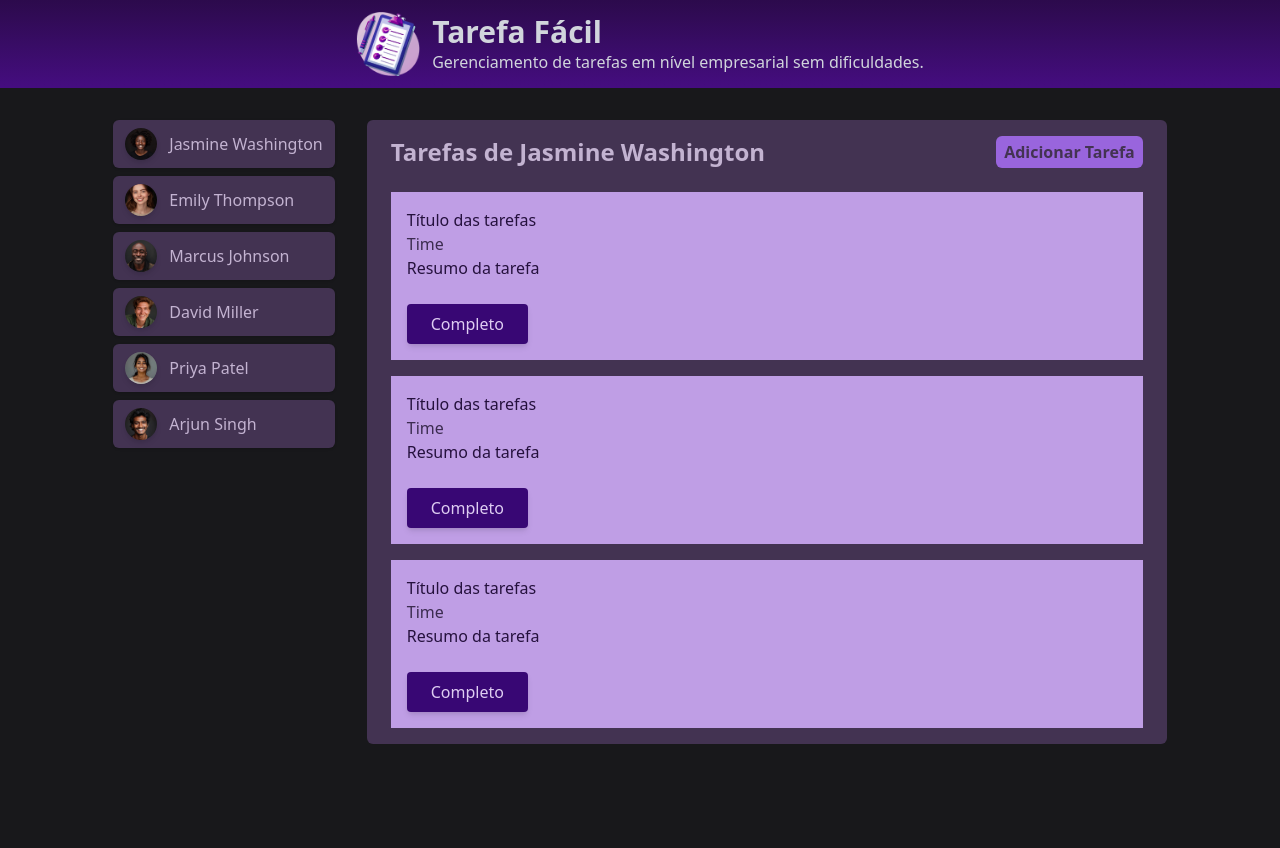
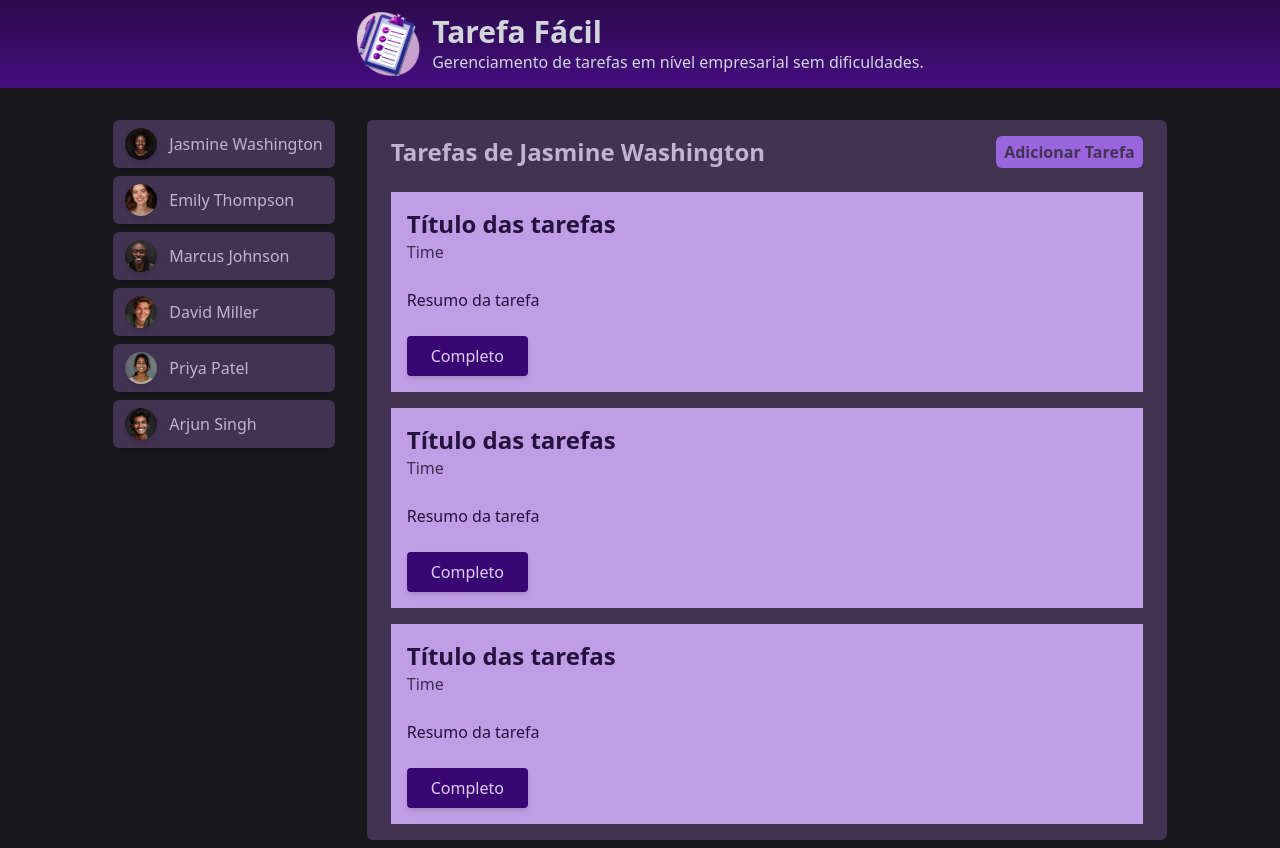
Before and after one commit to mrcomputer2018/angular-easy-task, an Angular app: page / in a window 1280 px wide. Both pictures are taken after a click on the button "Jasmine Washington". Before the commit the page ends 800 px from the top, so only its background shows below. Built offline with nearby package versions, Linux system fonts and the light colour scheme.

Commit message:
feat: implement task management with dynamic data binding and user selection

```diff
--- a/src/app/app.component.html
+++ b/src/app/app.component.html
@@ -9,7 +9,7 @@
     </ul>
     <div>
         @if (selectedUserId) {
-        <app-tasks [name]="name" />
+            <app-tasks [name]="name" [userId]="selectedUserId" />
         } @else {
             <p class="text-gray-500 text-center w-[800px] text-lg font-bold py-40">
                 Selecione um usuário para ver suas tarefas
--- a/src/app/components/tasks/task/task.component.html
+++ b/src/app/components/tasks/task/task.component.html
@@ -1,7 +1,7 @@
 <article class="p-4 bg-[#bf9ee5] text-[#25113d]">
-    <h2>Título das tarefas</h2>
+    <h2 class="text-2xl font-bold">Título das tarefas</h2>
     <time class="text-[#3c2c50]">Time</time>
-    <p>Resumo da tarefa</p>
+    <p class="text-md mt-6">Resumo da tarefa</p>
     <div class="flex justify-between items-center mt-6">
         <button class="text-md bg-[#380774] text-[#decdf2] hover:bg-[#4a0774] rounded-sm py-2 px-6 shadow-md transition-all duration-300">
             Completo
--- a/src/app/components/tasks/tasks.component.html
+++ b/src/app/components/tasks/tasks.component.html
@@ -13,15 +13,11 @@
 
     <div>
         <ul class="flex flex-col gap-4 rounded-md">
-            <li>
-                <app-task />
-            </li>
-             <li>
-                <app-task />
-            </li>
-             <li>
-                <app-task />
-            </li>
+            @for (task of tasks; track $index) {
+                <li>
+                    <app-task [task]="task"></app-task>
+                </li>
+            }
         </ul>
     </div>
 </section>
--- a/src/app/components/tasks/tasks.component.ts
+++ b/src/app/components/tasks/tasks.component.ts
@@ -1,5 +1,7 @@
+import { Task } from './../../data/dummy-tasks';
 import { Component, Input } from '@angular/core';
 import { TaskComponent } from './task/task.component';
+import { dummyTasks } from '../../data/dummy-tasks';
 
 @Component({
     selector: 'app-tasks',
@@ -8,10 +10,17 @@ import { TaskComponent } from './task/task.component';
     templateUrl: './tasks.component.html',
 })
 export class TasksComponent {
-    @Input() name?: string;
+    @Input({ required: true }) userId!: string;
+    @Input({ required: true }) name!: string;
+
+    tasks: Task[] = dummyTasks;
 
     addTask() {
         // Logic to add a task
         console.log('Task added');
     }
+
+    get selectedUserTasks() {
+        return this.tasks.filter(task => task.userId === this.userId);
+    }
 }
--- /dev/null
+++ b/src/app/data/dummy-tasks.ts
@@ -0,0 +1,33 @@
+export const dummyTasks = [
+  {
+    id: 't1',
+    userId: 'u1',
+    title: 'Master Angular',
+    summary:
+      'Learn all the basic and advanced features of Angular & how to apply them.',
+    dueDate: '2025-12-31',
+  },
+  {
+    id: 't2',
+    userId: 'u3',
+    title: 'Build first prototype',
+    summary: 'Build a first prototype of the online shop website',
+    dueDate: '2024-05-31',
+  },
+  {
+    id: 't3',
+    userId: 'u3',
+    title: 'Prepare issue template',
+    summary:
+      'Prepare and describe an issue template which will help with project management',
+    dueDate: '2024-06-15',
+  },
+]
+
+export interface Task {
+  id: string;
+  userId: string;
+  title: string;
+  summary: string;
+  dueDate: string;
+}
```
Also changed, not shown: src/app/components/tasks/task/task.component.ts (+5 -2 lines). Lines whose indentation alone changed are shown as unchanged.
